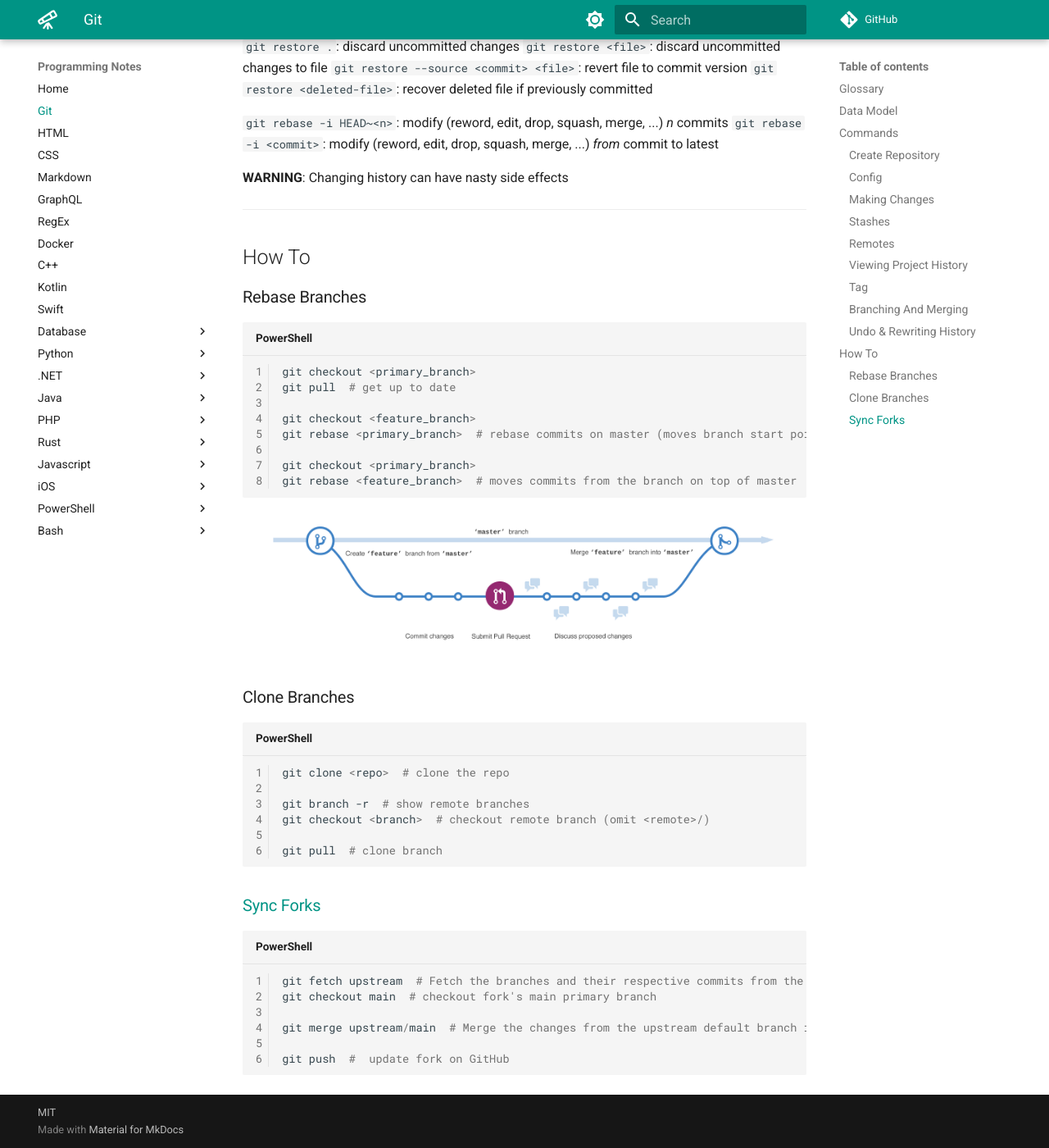
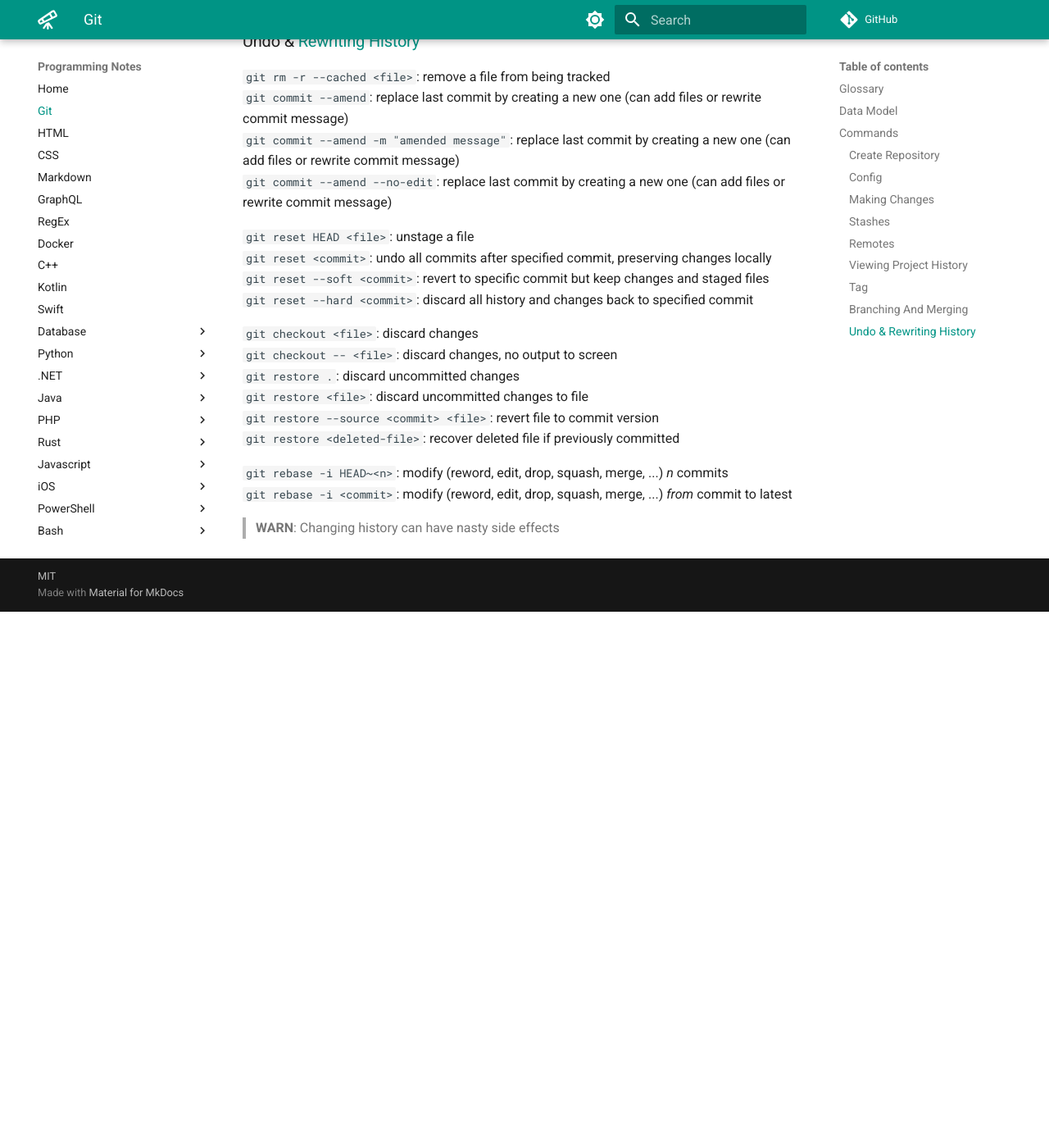
Before and after one commit to m-lamonaca/programming-notes, an MkDocs documentation site: the page built from docs/git/git.md, in a window 1280 px wide and 1400 px high, scrolled down 5825 px. Shown: the whole window at 82% size. Built offline with MkDocs 1.6.1 and Material for MkDocs 9.7.7, drawn with Linux system fonts in a browser that asks for light colours; comment, search, counter and statistics services are not loaded; after the commit the page ends 6571 px from its top, so only the background shows below that; some of the changed text lies outside the part shown.

Commit message:
git: remove "how to" section and add other comman details

````diff
--- a/docs/git/git.md
+++ b/docs/git/git.md
@@ -193,6 +198,8 @@ It's generally recommended creating annotated tags so it's possible to have all
 
 ### Branching And Merging
 
+![branch](../img/git_branches.png "how branches work")
+
 `git branch`: shows branches
 `git branch -vv`: show branch + last commit + remote status
 `git branch --merged [--remote]`: show branches (remote) that have been merged into current one (needs same history, merge squash/rebase break history)
@@ -207,8 +214,7 @@ It's generally recommended creating annotated tags so it's possible to have all
 `git merge <branch-name>`: merges into current branch
 `git merge --continue`: continue previous merge after solving a merge conflict
 `git mergetool`: use a fancy tool to help resolve merge conflicts
-`git rebase`: rebase set of patches onto a new base
-`git rebase -i`: interactive rebasing
+`git rebase <branch>`: rebase current branch commits onto another branch
 
 `git cherry-pick <commit>`: bring in a commit from another branch
 `git cherry-pick <commit>^..<commit>`: bring in a  range of commits from another branch (first included)
@@ -236,45 +242,4 @@ It's generally recommended creating annotated tags so it's possible to have all
 `git rebase -i HEAD~<n>`: modify (reword, edit, drop, squash, merge, ...) *n* commits
 `git rebase -i <commit>`: modify (reword, edit, drop, squash, merge, ...) *from* commit to latest
 
-**WARNING**: Changing history can have nasty side effects
-
----
-
-## How To
-
-### Rebase Branches
-
-```ps1
-git checkout <primary_branch>
-git pull  # get up to date
-
-git checkout <feature_branch>
-git rebase <primary_branch>  # rebase commits on master (moves branch start point on last master commit)
-
-git checkout <primary_branch>
-git rebase <feature_branch>  # moves commits from the branch on top of master
-```
-
-![branch](../img/git_branches.png "how branches work")
-
-### Clone Branches
-
-```ps1
-git clone <repo>  # clone the repo
-
-git branch -r  # show remote branches
-git checkout <branch>  # checkout remote branch (omit <remote>/)
-
-git pull  # clone branch
-```
-
-### [Sync Forks](https://docs.github.com/en/free-pro-team@latest/github/collaborating-with-issues-and-pull-requests/syncing-a-fork)
-
-```ps1
-git fetch upstream  # Fetch the branches and their respective commits from the upstream repository
-git checkout main  # checkout fork's main primary branch
-
-git merge upstream/main  # Merge the changes from the upstream default branch into the local default branch
-
-git push  #  update fork on GitHub
-```
+> **WARN**: Changing history can have nasty side effects
````
Also changed, not shown: other parts of docs/git/git.md (+6 -1 lines).
